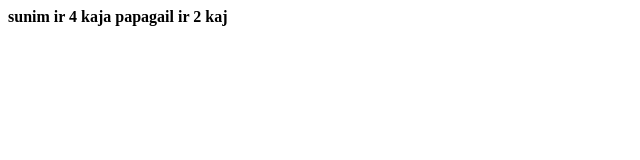
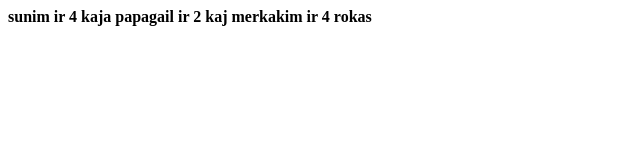
Before and after one commit to AndzaDo/Do, a plain HTML site: page index.html in a window 1280 px wide. Shown: the whole page, without its empty margins (0-640 px from the left). Drawn offline with Linux system fonts and the light colour scheme.

Commit message:
ceturta versija

```diff
--- a/index.html
+++ b/index.html
@@ -6,6 +6,7 @@
 <body>
     <b>sunim ir 4 kaja</b>
     <b>papagail ir 2 kaj</b>
+    <b>merkakim ir 4 rokas</b>
 </body>
 
 </html>
```
